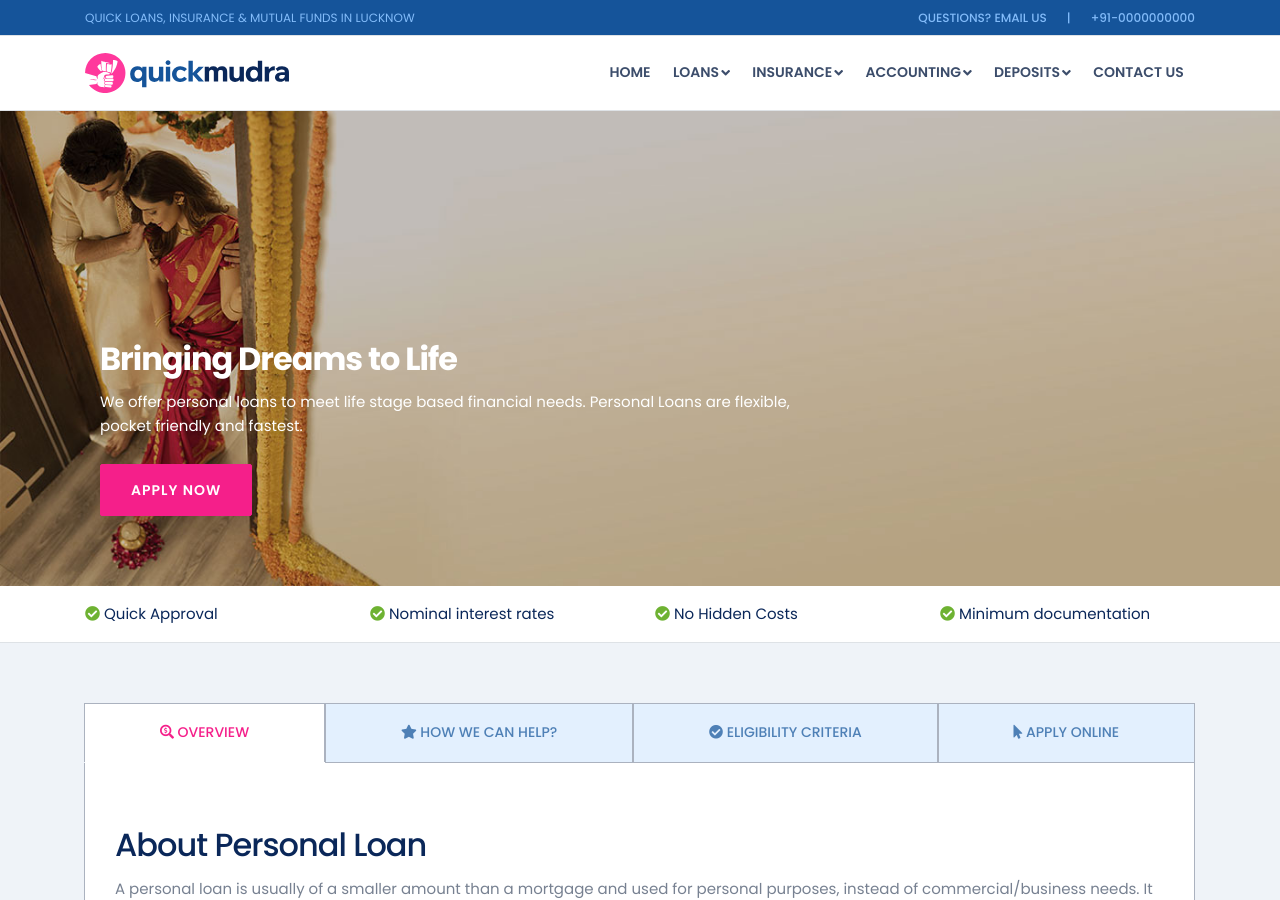
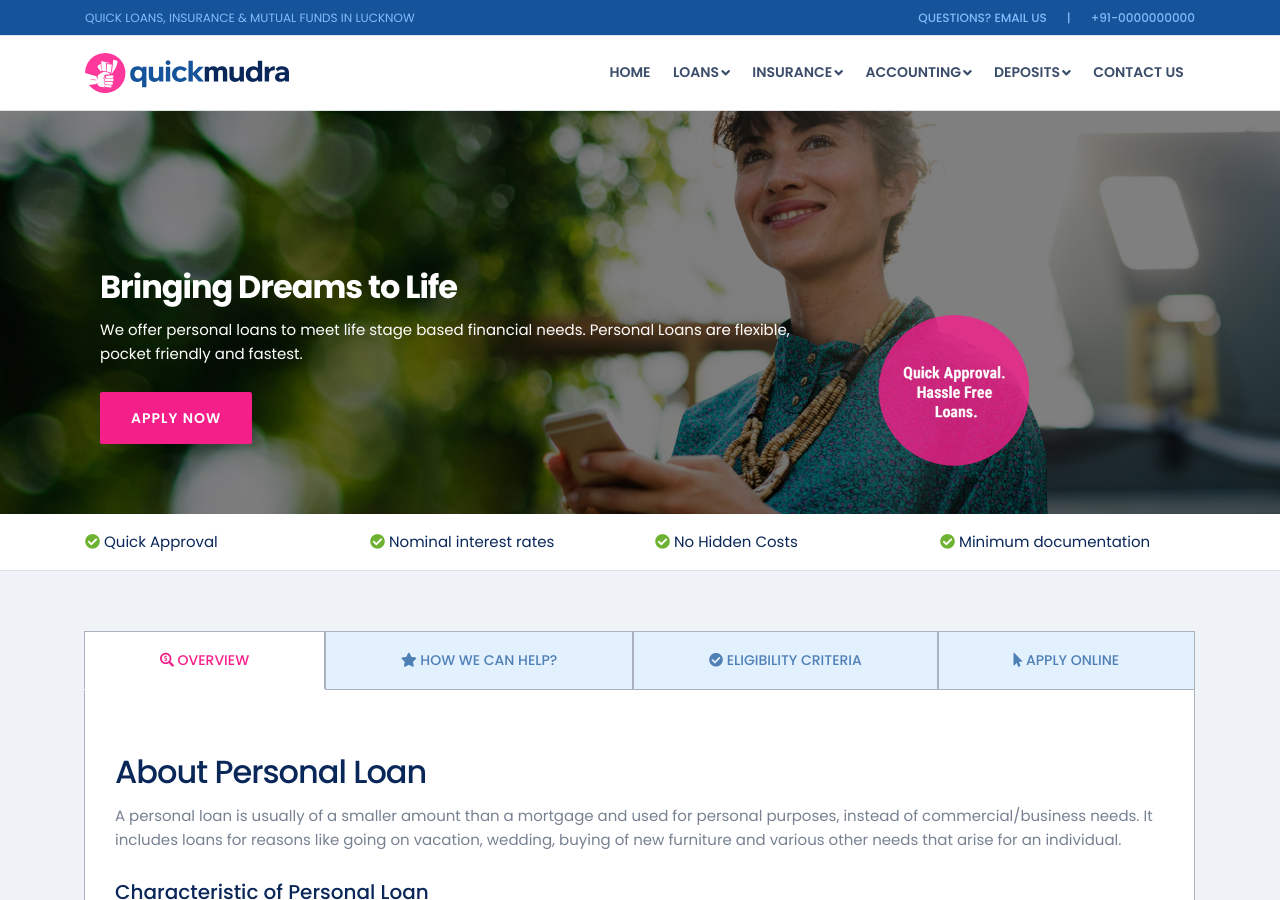
Before and after one commit to jaswinder-singh/creditme, a Jekyll site: the page built from pages/personal-loan.html, in a window 1280 px wide and 900 px high. Built offline with Jekyll 4.4.1, drawn with Linux system fonts in a browser that asks for light colours; nearby versions of some CDN libraries.

Commit message:
Update personal-loan.html

```diff
--- a/pages/personal-loan.html
+++ b/pages/personal-loan.html
@@ -8,7 +8,7 @@
 <div class="slider" id="slider">
     <div>
         <div class="header-img">
-            <img src="{{ site.url }}/assets/images/home-loan-slider.jpg" alt="{{ site.name }} - {{ site.description }}" class="" />
+            <img src="{{ site.url }}/assets/images/personal-loan-slider.jpg" alt="{{ site.name }} - {{ site.description }}" class="" />
             <div class="container">
                 <div class="col-xl-8 col-lg-8 col-md-12 col-sm-12 col-12">
                     <div class="slider-captions">
```
